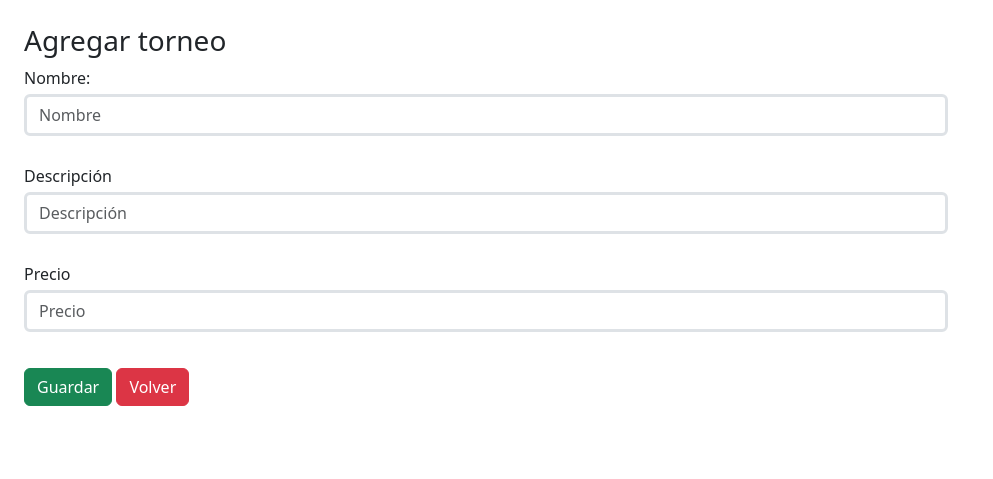
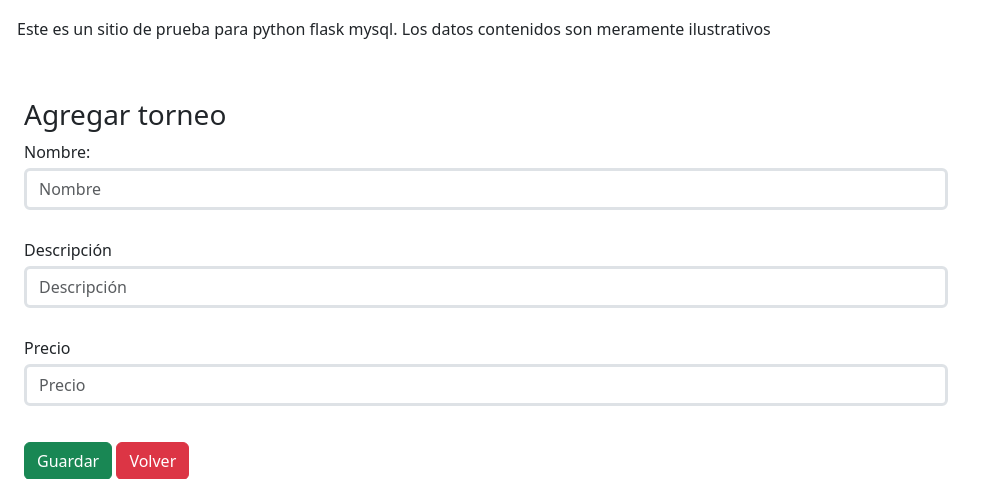
Before and after one commit to jgmarduel/cac-backend, a Flask app: page /agregar_torneo in a window 1280 px wide. Shown: the part 57-536 px from the top of the page, without its empty margins (0-993 px from the left). Run offline with Flask 3, Linux system fonts and the light colour scheme.

Commit message:
agrego advertencia sobre datos del sitio

```diff
--- a/templates/index.html
+++ b/templates/index.html
@@ -37,6 +37,7 @@
         </nav>
     </header>
     <main>
+      <div class="alert">Este es un sitio de prueba para python flask mysql. Los datos contenidos son meramente ilustrativos</div>
       {%block contenido %} {% endblock %}
     </main>
 </body>
```
Also changed, not shown: inde.html (added).
